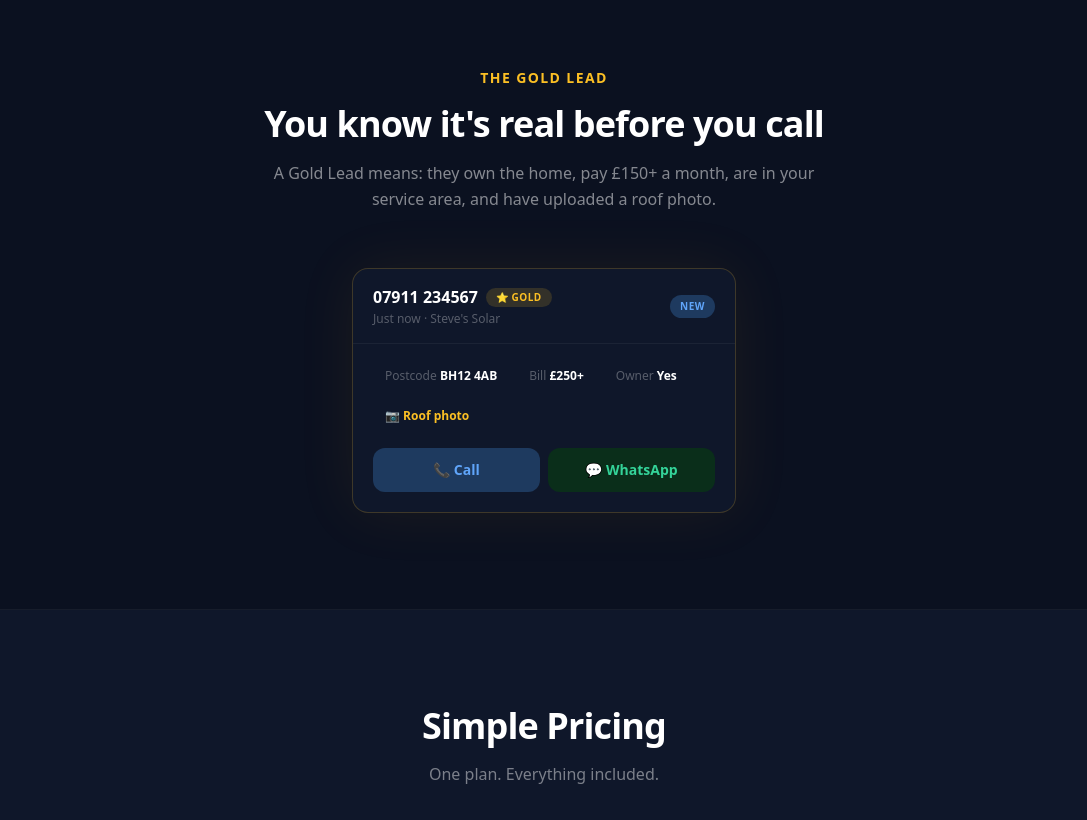
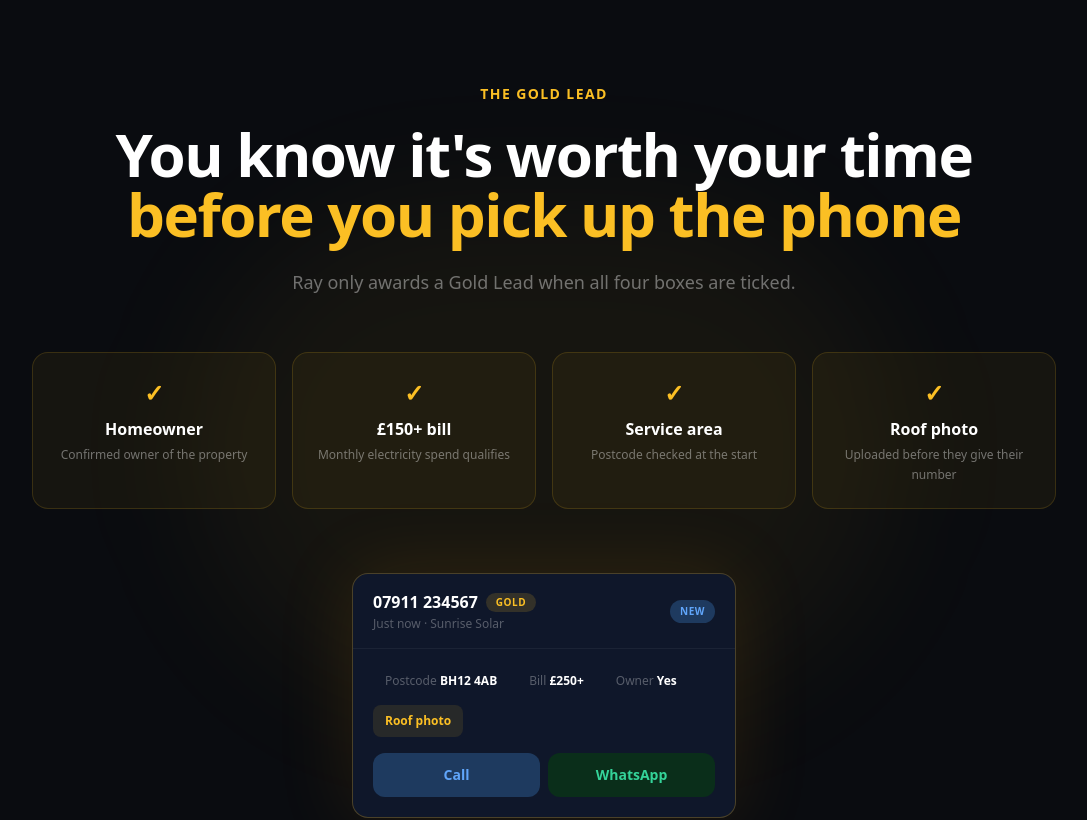
Before and after one commit to Marc-appbuilder/solar-lead-bot, a Next.js app: page / in a window 1280 px wide. Shown: the part 1640-2460 px from the top of the page, without its empty margins (96-1183 px from the left). Built offline with nearby package versions, Linux system fonts and the light colour scheme; no server answers.

Commit message:
Pricing £197, Gold Lead hero section, single Get Started CTA
Co-Authored-By: Claude Sonnet 4.6 <noreply@anthropic.com>

```diff
--- a/app/page.tsx
+++ b/app/page.tsx
@@ -131,61 +131,74 @@ export default function HomePage() {
       </section>
 
       {/* ── Gold Lead ── */}
-      <section className="border-y border-white/5 bg-[#0b1120] px-5 py-24">
-        <div className="mx-auto max-w-4xl">
-          <div className="mb-4 text-center text-sm font-semibold uppercase tracking-widest text-amber-400">
+      <section className="relative overflow-hidden border-y border-amber-400/10 bg-[#0a0c10] px-5 py-28">
+        {/* Glow backdrop */}
+        <div className="pointer-events-none absolute inset-0 flex items-center justify-center">
+          <div className="h-[500px] w-[700px] rounded-full bg-amber-400/5 blur-3xl" />
+        </div>
+
+        <div className="relative mx-auto max-w-5xl">
+          <div className="mb-5 text-center text-sm font-bold uppercase tracking-widest text-amber-400">
             The Gold Lead
           </div>
-          <h2 className="mb-4 text-center text-3xl font-black tracking-tight sm:text-4xl">
-            You know it's real before you call
+          <h2 className="mb-6 text-center text-4xl font-black leading-tight tracking-tight sm:text-5xl lg:text-6xl">
+            You know it's worth your time<br />
+            <span className="text-amber-400">before you pick up the phone</span>
           </h2>
-          <p className="mx-auto mb-14 max-w-xl text-center text-base leading-relaxed text-white/50">
-            A Gold Lead means: they own the home, pay £150+ a month, are in your service area, and have uploaded a roof photo.
+          <p className="mx-auto mb-14 max-w-lg text-center text-lg text-white/40">
+            Ray only awards a Gold Lead when all four boxes are ticked.
           </p>
 
+          {/* Criteria grid */}
+          <div className="mb-16 grid gap-4 sm:grid-cols-2 lg:grid-cols-4">
+            {[
+              { label: 'Homeowner', detail: 'Confirmed owner of the property' },
+              { label: '£150+ bill', detail: 'Monthly electricity spend qualifies' },
+              { label: 'Service area', detail: 'Postcode checked at the start' },
+              { label: 'Roof photo', detail: 'Uploaded before they give their number' },
+            ].map((c) => (
+              <div key={c.label} className="rounded-2xl border border-amber-400/15 bg-amber-400/5 px-5 py-6 text-center">
+                <div className="mb-2 text-2xl font-black text-amber-400">✓</div>
+                <div className="mb-1 text-base font-black text-white">{c.label}</div>
+                <div className="text-xs leading-relaxed text-white/40">{c.detail}</div>
+              </div>
+            ))}
+          </div>
+
           {/* Mock lead card */}
-          <div className="mx-auto max-w-sm overflow-hidden rounded-2xl border border-amber-400/20 bg-[#0f172a] shadow-[0_0_60px_rgba(245,158,11,0.08)]">
-            {/* Card header */}
+          <div className="mx-auto max-w-sm overflow-hidden rounded-2xl border border-amber-400/25 bg-[#0f172a] shadow-[0_0_80px_rgba(245,158,11,0.12)]">
             <div className="flex items-center justify-between border-b border-white/5 px-5 py-4">
               <div>
                 <div className="flex items-center gap-2">
                   <span className="text-base font-bold">07911 234567</span>
                   <span className="rounded-full bg-amber-400/15 px-2.5 py-0.5 text-[10px] font-black uppercase tracking-wider text-amber-400">
-                    ⭐ Gold
+                    Gold
                   </span>
                 </div>
-                <p className="mt-0.5 text-xs text-white/30">Just now · Steve's Solar</p>
+                <p className="mt-0.5 text-xs text-white/30">Just now · Sunrise Solar</p>
               </div>
               <span className="rounded-full bg-[#1e3a5f] px-2.5 py-1 text-[10px] font-bold uppercase tracking-wider text-[#60a5fa]">
                 New
               </span>
             </div>
-
-            {/* Card details */}
             <div className="flex flex-wrap gap-2 px-5 py-4">
               {[
                 { label: 'Postcode', value: 'BH12 4AB' },
-                { label: 'Bill',     value: '£250+' },
-                { label: 'Owner',    value: 'Yes' },
+                { label: 'Bill', value: '£250+' },
+                { label: 'Owner', value: 'Yes' },
               ].map((d) => (
                 <div key={d.label} className="rounded-lg bg-white/4 px-3 py-2 text-xs">
                   <span className="text-white/30">{d.label} </span>
                   <span className="font-semibold text-white">{d.value}</span>
                 </div>
               ))}
-              <div className="flex items-center gap-1.5 rounded-lg bg-white/4 px-3 py-2 text-xs font-semibold text-amber-400">
-                📷 Roof photo
+              <div className="flex items-center gap-1.5 rounded-lg bg-amber-400/10 px-3 py-2 text-xs font-semibold text-amber-400">
+                Roof photo
               </div>
             </div>
-
-            {/* Action buttons */}
             <div className="grid grid-cols-2 gap-2 px-5 pb-5">
-              <button className="flex items-center justify-center gap-2 rounded-xl bg-[#1e3a5f] py-3 text-sm font-semibold text-[#60a5fa]">
-                📞 Call
-              </button>
-              <button className="flex items-center justify-center gap-2 rounded-xl bg-[#0a2e1a] py-3 text-sm font-semibold text-[#34d399]">
-                💬 WhatsApp
-              </button>
+              <button className="rounded-xl bg-[#1e3a5f] py-3 text-sm font-semibold text-[#60a5fa]">Call</button>
+              <button className="rounded-xl bg-[#0a2e1a] py-3 text-sm font-semibold text-[#34d399]">WhatsApp</button>
             </div>
           </div>
         </div>
@@ -202,7 +215,7 @@ export default function HomePage() {
           <div className="overflow-hidden rounded-2xl border border-amber-400/25 bg-[#0b1120]">
             <div className="border-b border-white/5 bg-amber-400/5 px-8 py-8">
               <div className="mb-1 flex items-end justify-center gap-1">
-                <span className="text-6xl font-black text-amber-400">£99</span>
+                <span className="text-6xl font-black text-amber-400">£197</span>
                 <span className="mb-3 text-lg text-white/40">/month</span>
               </div>
               <p className="mt-2 text-sm text-white/30">+ £249 one-off setup fee</p>
@@ -211,7 +224,7 @@ export default function HomePage() {
             <div className="px-8 py-8">
               <ul className="mb-8 space-y-3 text-left">
                 {[
-                  'One-off £249 setup — then £99/month',
+                  'One-off £249 setup — then £197/month',
                   'Cancel anytime',
                   'Live within 24 hours',
                   'Gold lead qualification',
@@ -244,24 +257,16 @@ export default function HomePage() {
           Get set up today
         </h2>
         <p className="mx-auto mb-8 max-w-md text-base leading-relaxed text-white/50">
-          We'll get you set up in 24 hours. No contracts, no tech headaches.
+          The SolarDesk team will have you live within 24 hours. No contracts, no tech headaches.
         </p>
-        <div className="flex flex-col items-center justify-center gap-3 sm:flex-row">
-          <a
-            href="tel:+447404259301"
-            className="rounded-xl border border-white/10 px-6 py-3.5 text-sm font-semibold text-white/70 transition hover:border-white/20 hover:text-white"
-          >
-            📞 Call Us
-          </a>
         <a
           href="https://wa.me/447404259301"
           target="_blank"
           rel="noreferrer"
-            className="rounded-xl bg-[#0a2e1a] px-6 py-3.5 text-sm font-semibold text-[#34d399] transition hover:bg-[#0f3d22]"
+          className="inline-block rounded-xl bg-amber-400 px-10 py-4 text-base font-bold text-[#0f172a] shadow-[0_0_40px_rgba(245,158,11,0.3)] transition hover:bg-amber-300"
         >
-            💬 WhatsApp Us
+          Get Started
         </a>
-        </div>
       </section>
 
       {/* ── Footer ── */}
```
Lines whose indentation alone changed are shown as unchanged.
